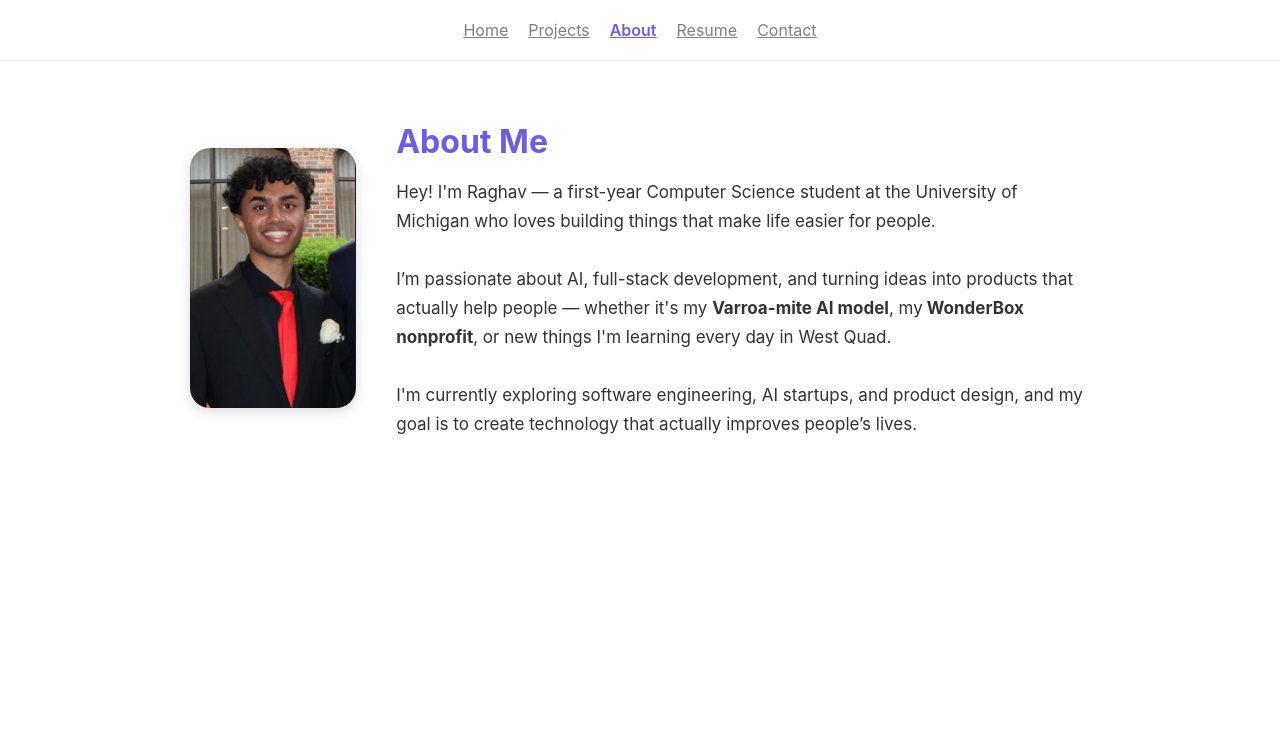
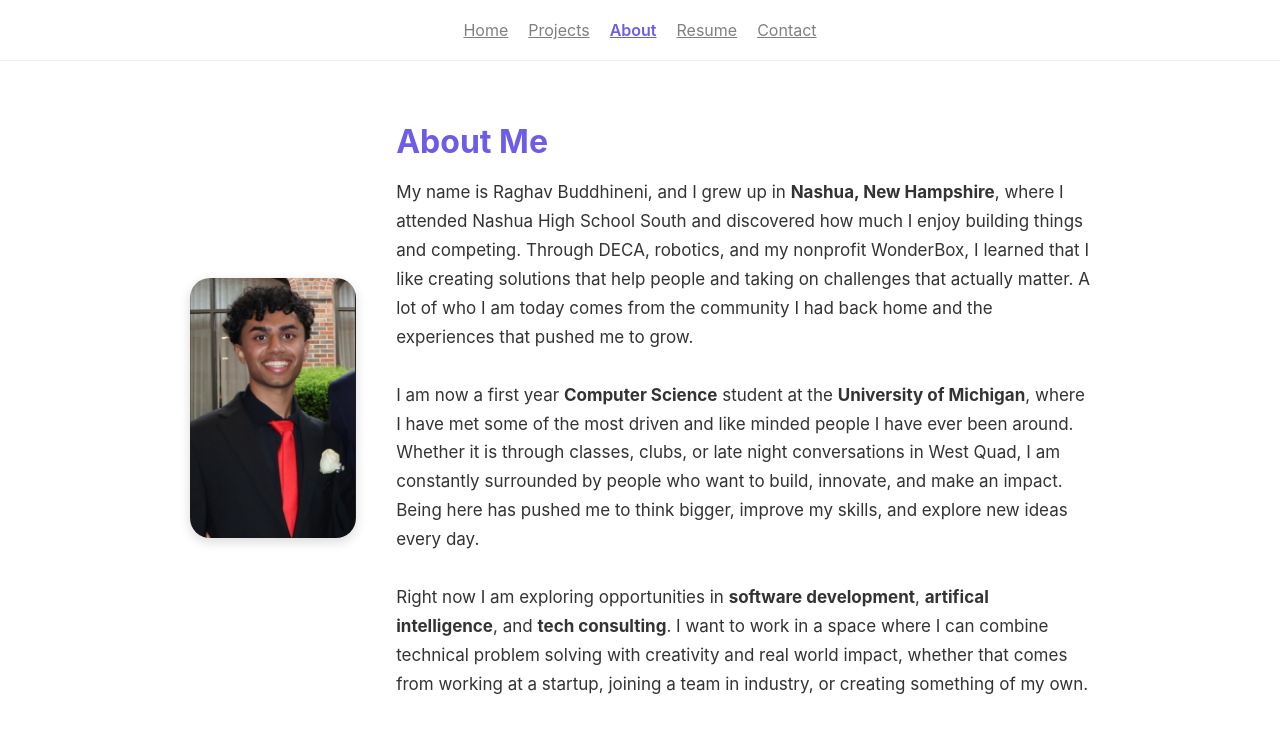
Before and after one commit to RBuddhineni/Personal-Website, a React (Vite) app in the folder frontend/: page /about in a window 1280 px wide. Shown: the top 732 px of the page. Built offline with nearby package versions, Linux system fonts and the light colour scheme.

Commit message:
Fixed up about page wording and format

```diff
--- a/frontend/src/components/About.jsx
+++ b/frontend/src/components/About.jsx
@@ -26,15 +26,25 @@ export default function About() {
       <div>
         <h1 style={{ color: "var(--purple)", marginBottom: "16px" }}>About Me</h1>
         <p style={{ lineHeight: "1.7", fontSize: "17px", color: "#333" }}>
-          Hey! I'm Raghav — a first-year Computer Science student at the University of Michigan
-          who loves building things that make life easier for people.
+        My name is Raghav Buddhineni, and I grew up in <b>Nashua, New Hampshire</b>, where I
+        attended Nashua High School South and discovered how much I enjoy building things
+         and competing. Through DECA, robotics, and my nonprofit WonderBox, I learned that
+          I like creating solutions that help people and taking on challenges that actually
+           matter. A lot of who I am today comes from the community I had back home and the
+            experiences that pushed me to grow.
+            <br /><br />
+        I am now a first year <b>Computer Science</b> student at the <b>University of Michigan</b>,
+        where I have met some of the most driven and like minded people I have ever been
+         around. Whether it is through classes, clubs, or late night conversations in
+         West Quad, I am constantly surrounded by people who want to build, innovate,
+         and make an impact. Being here has pushed me to think bigger, improve my skills,
+          and explore new ideas every day.
           <br /><br />
-          I’m passionate about AI, full-stack development, and turning ideas into products that
-          actually help people — whether it's my <b>Varroa-mite AI model</b>, my
-          <b> WonderBox nonprofit</b>, or new things I'm learning every day in West Quad.
-          <br /><br />
-          I'm currently exploring software engineering, AI startups, and product design, and
-          my goal is to create technology that actually improves people’s lives.
+        Right now I am exploring opportunities in <b>software development</b>, <b>artifical intelligence</b>
+        , and <b>tech consulting</b>. I want to work in a space where I can combine
+         technical problem solving with creativity and real world impact, whether that
+         comes from working at a startup, joining a team in industry, or creating
+         something of my own.
         </p>
       </div>
     </div>
```
